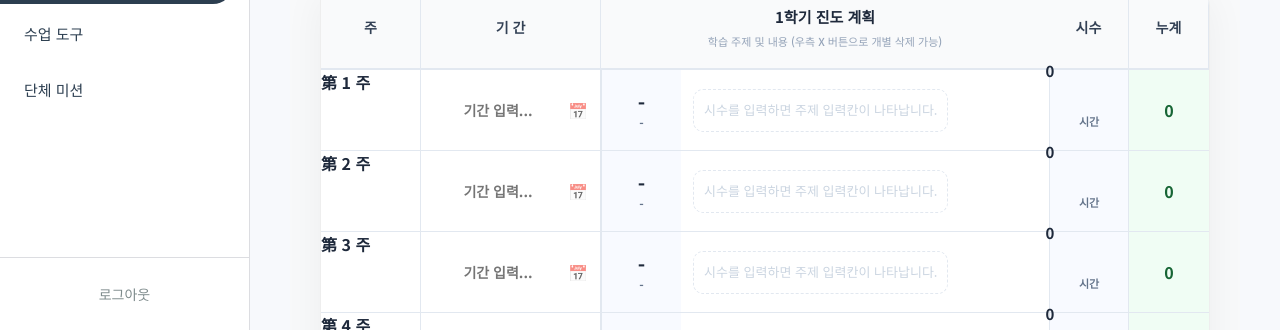
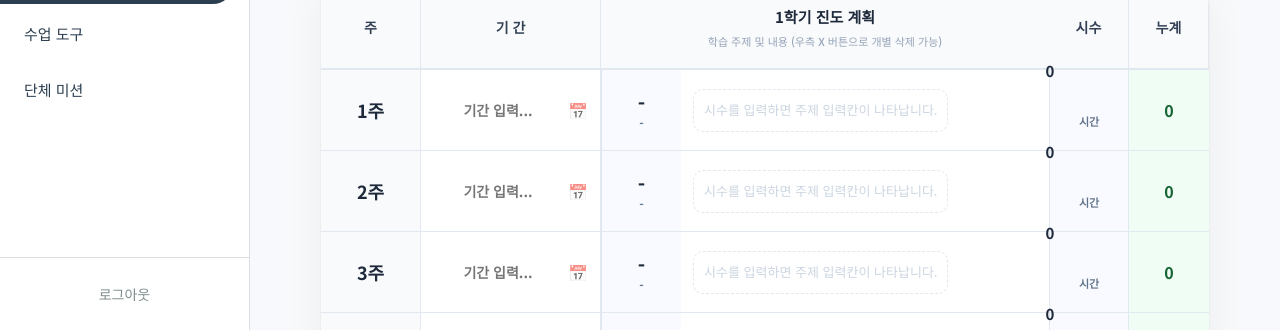
Before and after one commit to KOOthcr/Specialist-Note-for-CLASS, a React (Vite) app in the folder client/: page /main/progress/record in a window 1280 px wide. Shown: the part 470-800 px from the top of the page. Built offline with nearby package versions, Linux system fonts and the light colour scheme; no server answers; the database is empty; sample sign-in values are in the browser's storage; a web font is replaced by a local one.

Commit message:
Fix: remove Hanja from week labels and center them in ProgressRecordPage

```diff
--- a/client/src/pages/ProgressRecordPage.css
+++ b/client/src/pages/ProgressRecordPage.css
@@ -227,19 +227,19 @@
 .col-small-box:last-child { border-right: none; }
 
 /* 주차 컨트롤 박스 (왼쪽) */
-.week-control-box {
+.col-week-box {
   display: flex;
-  flex-direction: column;
   justify-content: center;
   align-items: center;
-  gap: 8px;
   background-color: #f8fafc;
+  padding: 20px 5px;
 }
 
 .week-num-label {
-  font-size: 16px;
-  font-weight: 800;
+  font-size: 18px;
+  font-weight: 900;
   color: #1e293b;
+  text-align: center;
 }
 
 .weekly-h-setter {
--- a/client/src/pages/ProgressRecordPage.jsx
+++ b/client/src/pages/ProgressRecordPage.jsx
@@ -549,7 +549,7 @@ function ProgressRecordPage() {
           return (
             <div key={wIdx} className="plan-week-row">
               <div className="col-week-box">
-                <div className="week-num-label">第 {plan.week} 주</div>
+                <div className="week-num-label">{plan.week}주</div>
               </div>
 
               <div className="col-period-box">
```
